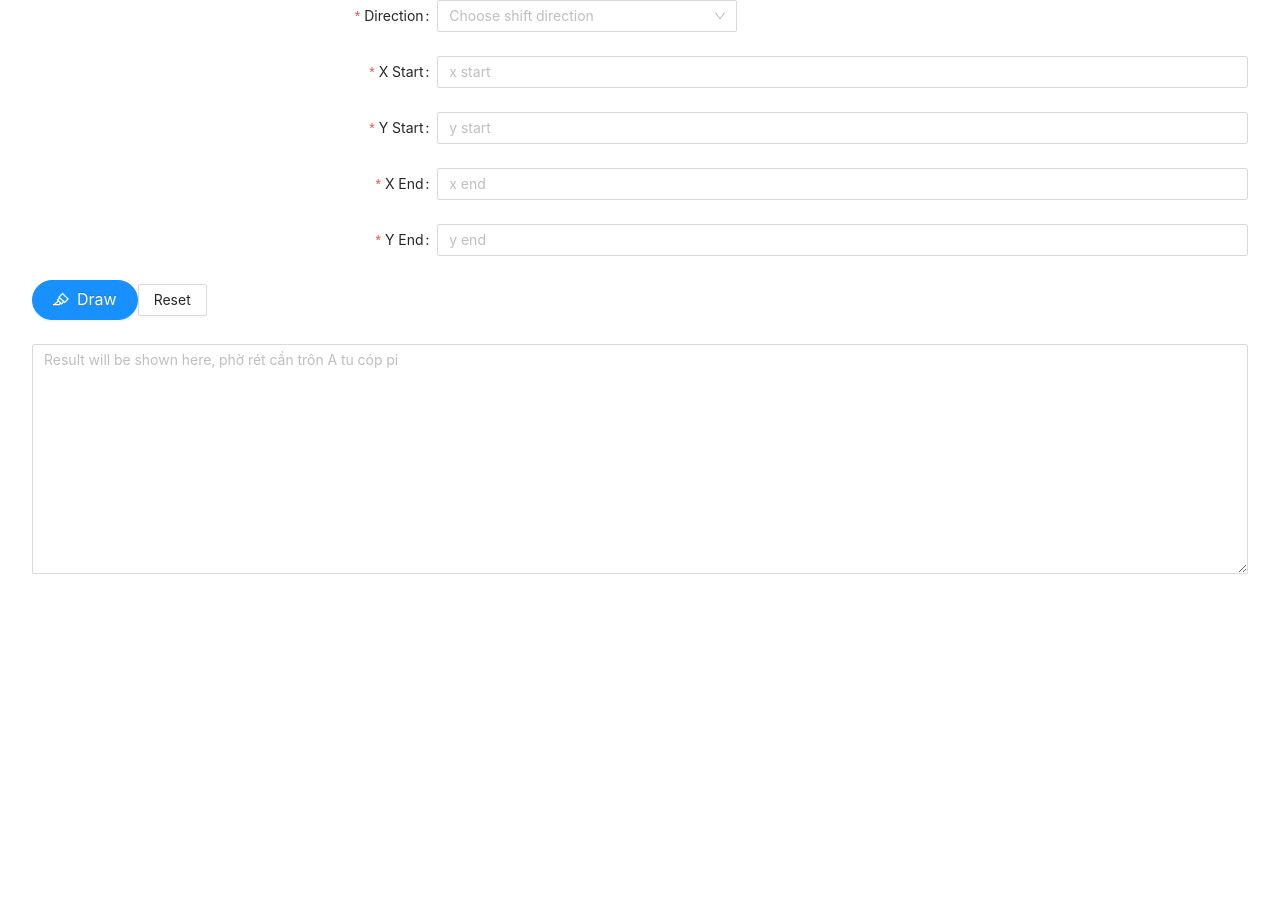
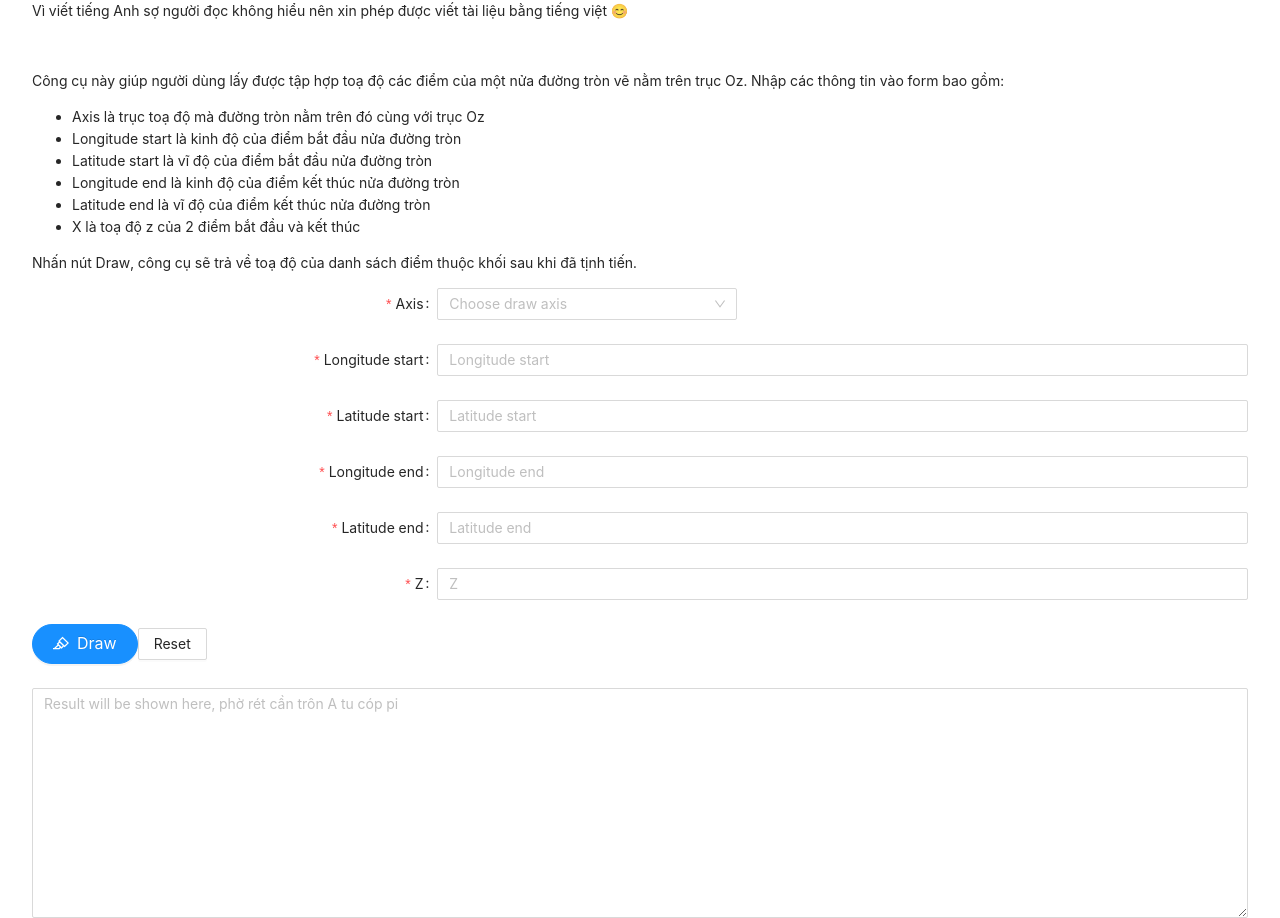
Before and after one commit to phatnguyen1006/GIS_Translate_Tool, a Next.js app: page /circle in a window 1280 px wide. Before the commit the page ends 800 px from the top, so only its background shows below. Built offline with nearby package versions, Linux system fonts and the light colour scheme.

Commit message:
fix various bug

```diff
--- a/components/Documentation/index.tsx
+++ b/components/Documentation/index.tsx
@@ -5,11 +5,7 @@ export default function Documentation() {
   return (
     <div className={styles.documentContainer}>
       <h1>Documentation</h1>
-      <p>
-        Lorem ipsum dolor sit amet consectetur adipisicing elit. Saepe unde
-        libero labore iure velit maiores dicta et aspernatur possimus totam, hic
-        debitis quisquam fugiat ab harum nostrum perferendis tempore inventore?
-      </p>
+
     </div>
   );
 }
--- a/constants/index.ts
+++ b/constants/index.ts
@@ -2,4 +2,4 @@ export const DELTA_X1: number = -0.00000631194214;
 export const DELTA_Y1: number = -0.000002728945365;
 export const DELTA_X2: number = -0.00000280644172091706;
 export const DELTA_Y2: number = 0.000006225507939;
-export const Z_OFFSET_PER_METER: number = 1;
+export const Z_OFFSET_PER_METER: number = 0.8;
--- a/function/drawCircle.ts
+++ b/function/drawCircle.ts
@@ -7,6 +7,7 @@ export const drawCircle = ({
   xEnd,
   yStart,
   yEnd,
+  z
 }: ICircleProps) => {
   if (xStart == 0 && xEnd == 0) return;
 
@@ -22,6 +23,8 @@ export const drawCircle = ({
     radius = Math.abs(radiusX / DELTA_X2);
   }
 
+  console.log(radius)
+
   for (let i = 1; i < LOOP_TIMES; i++) {
     let circleLineZ =
       Math.sqrt(
@@ -30,7 +33,7 @@ export const drawCircle = ({
           Z_OFFSET_PER_METER *
           radius *
           (1 - (i / (LOOP_TIMES / 2) - 1) * (i / (LOOP_TIMES / 2) - 1))
-      ) + 7;
+      ) + z;
     let x = xStart + (radiusX * i) / (LOOP_TIMES / 2);
     let y = yStart + (radiusY * i) / (LOOP_TIMES / 2);
     result += `[${x}, ${y}, ${circleLineZ}],\n`;
--- a/function/shiftPoint.ts
+++ b/function/shiftPoint.ts
@@ -14,16 +14,23 @@ export const shiftPoint = ({
   let result: string = "";
   let newLong: number = 0;
   let newLat: number = 0;
+  let newZ: number = 0
 
   if (axis == 0) {
     // newLong = lon - (- DELTA_X1) * (distance * direction);
     newLong = lon + DELTA_X1 * (distance * direction);
     newLat = lat + DELTA_Y1 * (distance * direction);
-  } else {
+    newZ = z;
+  } else if (axis == 1) {
     newLong = lon + DELTA_X2 * (distance * direction);
     newLat = lat + DELTA_Y2 * (distance * direction);
+    newZ = z;
+  } else if (axis == 2) {
+    newLong = lon;
+    newLat = lat;
+    newZ = z + (distance * direction);
   }
-  result += `[${newLong}, ${newLat}, ${z}],`;
+  result += `[${newLong}, ${newLat}, ${newZ}],`;
 
   console.log(direction);
 
--- a/pages/circle.tsx
+++ b/pages/circle.tsx
@@ -25,10 +25,14 @@ const Circle: NextPage = () => {
     xEnd: 0,
     yStart: 0,
     yEnd: 0,
+    z: 0,
   });
   const [form] = Form.useForm();
 
   const onFinish = (values: ICircleProps) => {
+    Object.keys(values).map((key) => {
+      values[key] = parseFloat(values[key]);
+    });
     console.log(values);
     setFormValue(values);
   };
@@ -46,6 +50,26 @@ const Circle: NextPage = () => {
 
   return (
     <div className={styles.container}>
+      <p>
+        Vì viết tiếng Anh sợ người đọc không hiểu nên xin phép được viết tài liệu bằng tiếng việt 😊
+      </p>
+      <h3 style={{ color: "white" }}>
+        Vẽ nửa đường tròn
+      </h3>
+      <p>
+        Công cụ này giúp người dùng lấy được tập hợp toạ độ các điểm của một nửa đường tròn vẽ nằm trên trục Oz. Nhập các thông tin vào form bao gồm:
+      </p>
+      <ul>
+        <li>Axis là trục toạ độ mà đường tròn nằm trên đó cùng với trục Oz</li>
+        <li>Longitude start là kinh độ của điểm bắt đầu nửa đường tròn</li>
+        <li>Latitude start là vĩ độ của điểm bắt đầu nửa đường tròn</li>
+        <li>Longitude end là kinh độ của điểm kết thúc nửa đường tròn</li>
+        <li>Latitude end là vĩ độ của điểm kết thúc nửa đường tròn</li>
+        <li>X là toạ độ z của 2 điểm bắt đầu và kết thúc</li>
+      </ul>
+      <p>
+        Nhấn nút Draw, công cụ sẽ trả về toạ độ của danh sách điểm thuộc khối sau khi đã tịnh tiến.
+      </p>
       <Form
         {...layout}
         form={form}
@@ -55,25 +79,28 @@ const Circle: NextPage = () => {
       >
         <Form.Item
           name="direction"
-          label="Direction"
+          label="Axis"
           rules={[{ required: true }]}
         >
-          <Select placeholder="Choose shift direction" style={{ width: 300 }}>
+          <Select placeholder="Choose draw axis" style={{ width: 300 }}>
             <Option value="0">Ox</Option>
             <Option value="1">Oy</Option>
           </Select>
         </Form.Item>
-        <Form.Item name="xStart" label="X Start" rules={[{ required: true }]}>
-          <Input placeholder="x start" />
+        <Form.Item name="xStart" label="Longitude start" rules={[{ required: true }]}>
+          <Input placeholder="Longitude start" />
         </Form.Item>
-        <Form.Item name="yStart" label="Y Start" rules={[{ required: true }]}>
-          <Input placeholder="y start" />
+        <Form.Item name="yStart" label="Latitude start" rules={[{ required: true }]}>
+          <Input placeholder="Latitude start" />
         </Form.Item>
-        <Form.Item name="xEnd" label="X End" rules={[{ required: true }]}>
-          <Input placeholder="x end" />
+        <Form.Item name="xEnd" label="Longitude end" rules={[{ required: true }]}>
+          <Input placeholder="Longitude end" />
         </Form.Item>
-        <Form.Item name="yEnd" label="Y End" rules={[{ required: true }]}>
-          <Input placeholder="y end" />
+        <Form.Item name="yEnd" label="Latitude end" rules={[{ required: true }]}>
+          <Input placeholder="Latitude end" />
+        </Form.Item>
+        <Form.Item name="z" label="Z" rules={[{ required: true }]}>
+          <Input placeholder="Z" />
         </Form.Item>
         <Form.Item>
           <Button
--- a/types/CircleProps.ts
+++ b/types/CircleProps.ts
@@ -4,4 +4,5 @@ export interface ICircleProps {
   xEnd: number;
   yStart: number;
   yEnd: number;
+  z: number;
 }
```
Also changed, not shown: pages/shift-block.tsx (+19 -1 lines), pages/shift-point.tsx (+23 -1 lines).
